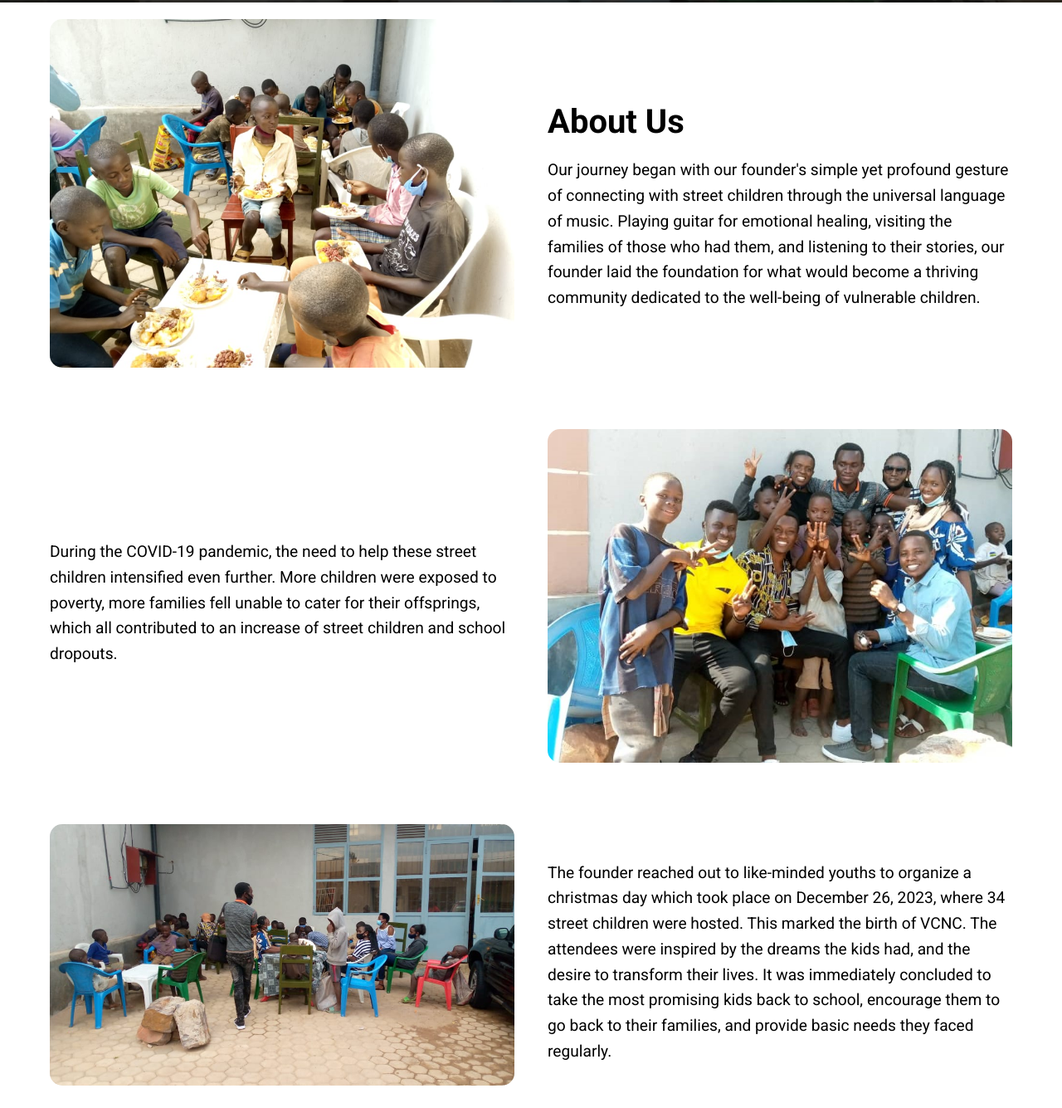
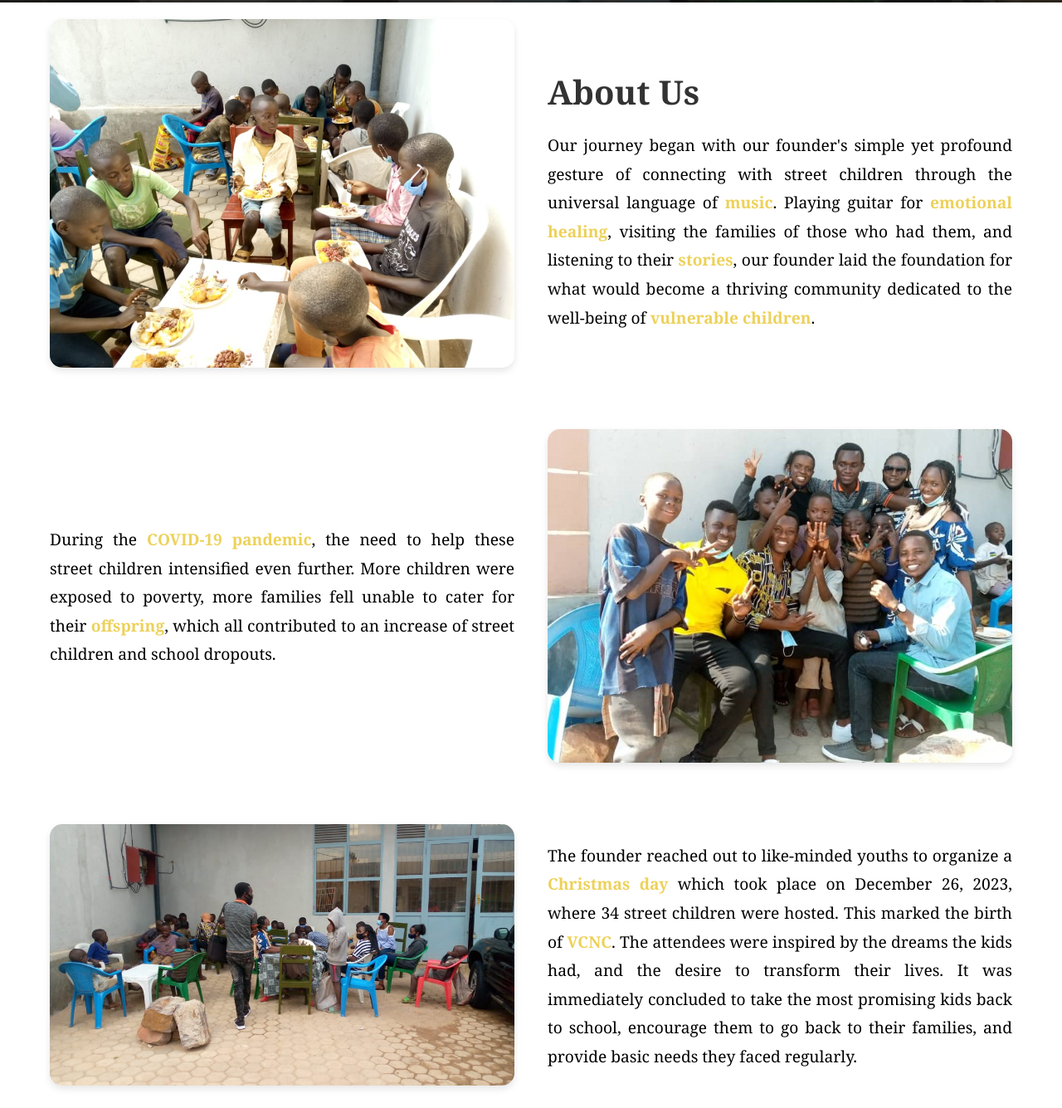
Before and after one commit to nestormuk/vcnc_website, a plain HTML site: page html/index.html in a window 1280 px wide. Shown: the part 793-2128 px from the top of the page at 83% size. Drawn offline with nearby package versions, Linux system fonts and the light colour scheme.

Commit message:
about us changes made

```diff
--- a/css/style.css
+++ b/css/style.css
@@ -471,11 +471,12 @@ button a {
 
 
 
-/* About Us Section */
-.about .container {
+ /* About Us Section */
+ .about .container {
     display: flex;
     flex-direction: column;
     align-items: center;
+    padding: 0 20px;
 }
 
 .about .about-part {
@@ -502,30 +503,35 @@ button a {
     max-width: 100%;
     height: auto;
     border-radius: 15px; /* Rounded corners */
+    box-shadow: 0 4px 8px rgba(0, 0, 0, 0.1); /* Add subtle shadow for depth */
 }
 
 .about .text {
     flex: 1;
     padding: 20px;
-    text-align: left;
+    text-align: justify; /* Justify text for better alignment */
 }
 
 .about h2 {
     font-size: 2.5em;
     font-weight: bold;
-    color: black;
+    color: #333; /* Darker color for better contrast */
     margin-bottom: 20px;
+    font-family: 'Georgia', serif; /* Elegant font for heading */
 }
 
 .about p {
     font-size: 1.2em;
-    line-height: 1.6;
-    color: black;
-    margin-bottom: 5px;
+    line-height: 1.8; /* Increased line height for better readability */
+    color: black; /* Keep default color */
+    font-family: 'Georgia', serif; /* Font style changed for text */
+    margin-bottom: 20px;
+    text-align: justify; /* Justify text for uniform alignment */
 }
 
- .highlight {
+.highlight {
     color: #EDD159; /* Yellow highlight */
+    font-weight: bold; /* Emphasize highlighted text */
 }
 
 /* PC View */
@@ -544,7 +550,7 @@ button a {
     }
 
     .about .text {
-        text-align: left;
+        text-align: justify; /* Justify text alignment for consistency */
     }
 
     .about .image {
--- a/html/index.html
+++ b/html/index.html
@@ -217,43 +217,43 @@
             <!-- Part 1 -->
             <div class="about-part">
                 <div class="image">
-                    <img src="../assets/children_eating.jpeg.jpg" alt="About Us Image 1"> <!-- Replace with actual image path -->
+                    <img src="../assets/children_eating.jpeg.jpg" alt="About Us Image 1">
                 </div>
                 <div class="text">
                     <h2>About Us</h2>
                     <p>
                         Our journey began with our founder's simple yet profound gesture of connecting with street
-                        children through the universal language of music. Playing guitar for emotional healing, visiting
-                        the families of those who had them, and listening to their stories, our founder laid the foundation
-                        for what would become a thriving community dedicated to the well-being of vulnerable children.
+                        children through the universal language of <span class="highlight">music</span>. Playing guitar for <span class="highlight">emotional healing</span>, visiting
+                        the families of those who had them, and listening to their <span class="highlight">stories</span>, our founder laid the foundation
+                        for what would become a thriving community dedicated to the well-being of <span class="highlight">vulnerable children</span>.
                     </p>
-
                 </div>
             </div>
 
             <!-- Part 2 (PC Only) -->
             <div class="about-part reverse">
                 <div class="image">
-                    <img src="../assets/children_saying_hi1.jpg" alt="About Us Image 3"> <!-- Replace with actual image path -->
+                    <img src="../assets/children_saying_hi1.jpg" alt="About Us Image 3">
                 </div>
                 <div class="text">
                     <p>
-                        During the COVID-19 pandemic, the need to help these street children intensified even further.
-                        More children were exposed to poverty, more families fell unable to cater for their offsprings,
+                        During the <span class="highlight">COVID-19 pandemic</span>, the need to help these street children intensified even further.
+                        More children were exposed to poverty, more families fell unable to cater for their <span class="highlight">offspring</span>,
                         which all contributed to an increase of street children and school dropouts.
                     </p>
                 </div>
             </div>
+
             <!-- Part 3 (PC Only) -->
-            <div class="about-part pc-only">
+            <div class="about-part">
                 <div class="image">
-                    <img src="../assets/discussion_with_children.jpg" alt="About Us Image 4"> <!-- Replace with actual image path -->
+                    <img src="../assets/discussion_with_children.jpg" alt="About Us Image 4">
                 </div>
                 <div class="text">
                     <p>
-                        The founder reached out to like-minded youths to organize a christmas day which took place on
+                        The founder reached out to like-minded youths to organize a <span class="highlight">Christmas day</span> which took place on
                         December 26, 2023, where 34 street children were hosted.
-                        This marked the birth of VCNC. The attendees were inspired by the dreams the kids had, and the
+                        This marked the birth of <span class="highlight">VCNC</span>. The attendees were inspired by the dreams the kids had, and the
                         desire to transform their lives. It was immediately concluded to take the most promising kids
                         back to school, encourage them to go back to their families, and provide basic needs they faced
                         regularly.
```
